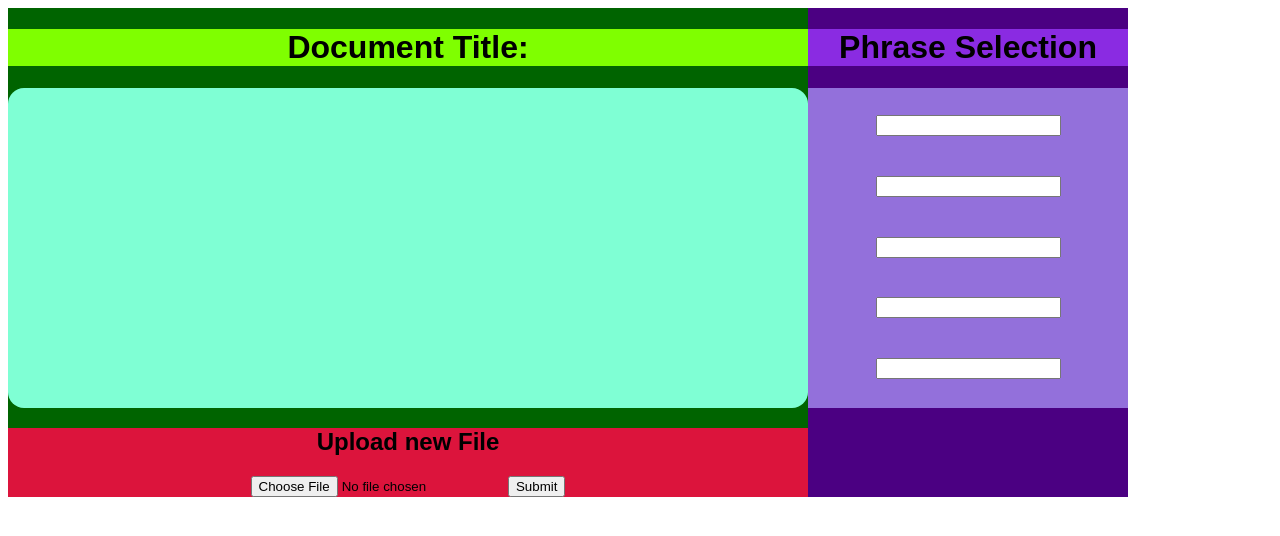
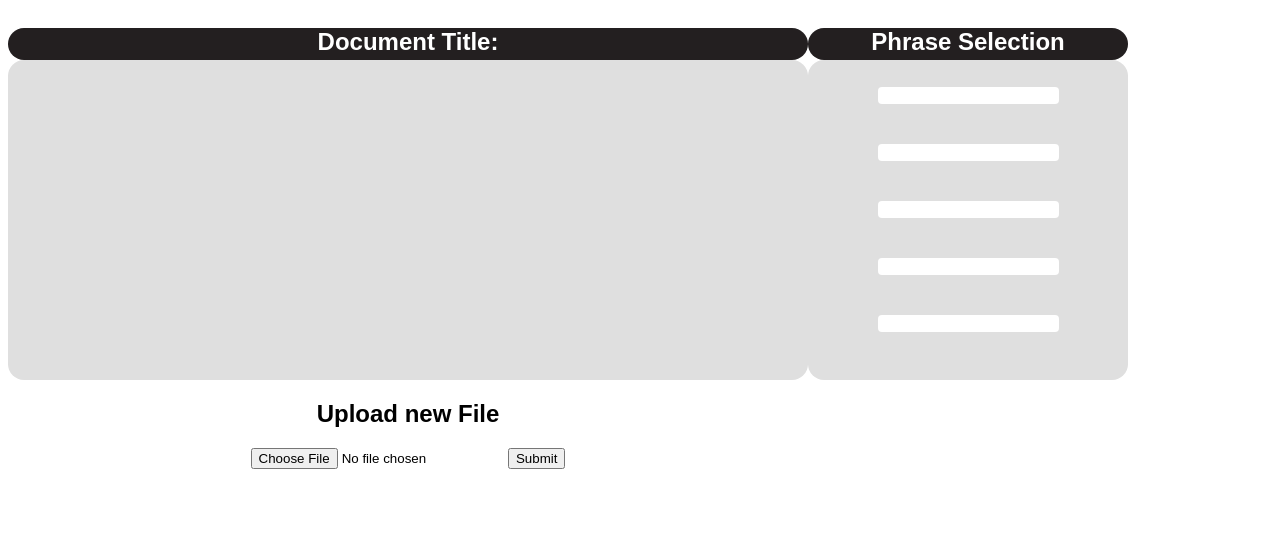
Before and after one commit to jackpots28/graphRagSandbox, a Flask app: page / in a window 1280 px wide. Shown: the top 536 px of the page. Run offline with Flask 3, Linux system fonts and the light colour scheme.

Commit message:
Updates to site style to be more Dillards like - program flow unchanged

```diff
--- a/static/styles/_main.css
+++ b/static/styles/_main.css
@@ -1,7 +1,32 @@
+/*
+Notes on Dillards specific website color palette and font styles:
+Font Family - EB Garamond
+Color Palette:
+- Grey(s) {#5D6166, #DFDFDF, #231F20}
+- Other {#F5DE90, #FFD1Db}
+- White {#FFFFFF}
+ */
+
 /*  whole page - universal font */
 * {
     font-family: Arial,'EB Garamond',serif;
 }
+
+.left_child_panel, .right_child_panel {
+    background-color: #FFF;
+}
+
+.left_main_header, .right_main_header {
+    background-color: #231F20;
+    color: #FFF;
+    height: 2em;
+    border-radius: 2em;
+}
+
+.left_embedded_webpage, .right_form_selection {
+    background-color: #DFDFDF;
+}
+
 
 .super_parent {
     position: fixed;
@@ -10,45 +35,48 @@
 
 .left_child_panel {
     flex: 0 0 50em;
-    background-color: darkgreen;
+    /* background-color: darkgreen; */
 }
 
 .right_child_panel {
     text-align: center;
     flex: 0 0 20em;
-    background-color: indigo;
+    /* background-color: indigo; */
 }
 
 .left_main_header {
-    background-color: chartreuse;
+    /* background-color: chartreuse; */
     text-align: center;
 }
 
 .right_main_header {
-    background-color: blueviolet;
+    /*background-color: blueviolet;*/
     text-align: center;
 }
 
-.embedded_webpage {
-    background-color: aquamarine;
+.left_embedded_webpage {
+    /*background-color: aquamarine;*/
     height: 20em;
     border-radius: 1em;
 }
 
-.embedded_webpage iframe {
+.left_embedded_webpage iframe {
     border: none;
 }
 
 .right_form_selection {
-    background-color: mediumpurple;
+    /*background-color: mediumpurple;*/
     height: 20em;
+    border-radius: 1em;
 }
 
 .right_form_selection input {
     margin: 2em 1em 1em;
+    border-radius: 4px;
+    border: none;
 }
 
 .doc_upload_form {
-    background-color: crimson;
+    /*background-color: crimson;*/
     text-align: center;
 }
--- a/templates/root_frame.html
+++ b/templates/root_frame.html
@@ -10,7 +10,7 @@
 
   <link rel="stylesheet" type="text/css" href="{{ url_for('static',filename='styles/_main.css') }}">
   <!-- temporary css for dynamic updates to IDE renderer -->
-  <!-- <link rel="stylesheet" type="text/css" href="../static/styles/_main.css"> -->
+  <link rel="stylesheet" type="text/css" href="../static/styles/_main.css">
 
   <title>Something</title>
 </head>
@@ -19,9 +19,9 @@
   <div class="super_parent">
     <div class="left_child_panel">
       <div class="left_main_header">
-          <h1>Document Title: {{ dynamic_header }}</h1>
+          <h2>Document Title: {{ dynamic_header }}</h2>
       </div>
-      <div class="embedded_webpage">
+      <div class="left_embedded_webpage">
         <iframe height="100%" width="100%" src="{{url_for('static', filename=static_file_name)}}" title="TEST"></iframe>
       </div>
       <div class="doc_upload_form">
@@ -34,7 +34,7 @@
     </div>
     <div class="right_child_panel">
       <div class="right_main_header">
-        <h1>Phrase Selection</h1>
+        <h2>Phrase Selection</h2>
       </div>
       <div class="right_form_selection">
         <form method="POST" enctype="multipart/form-data">
```
